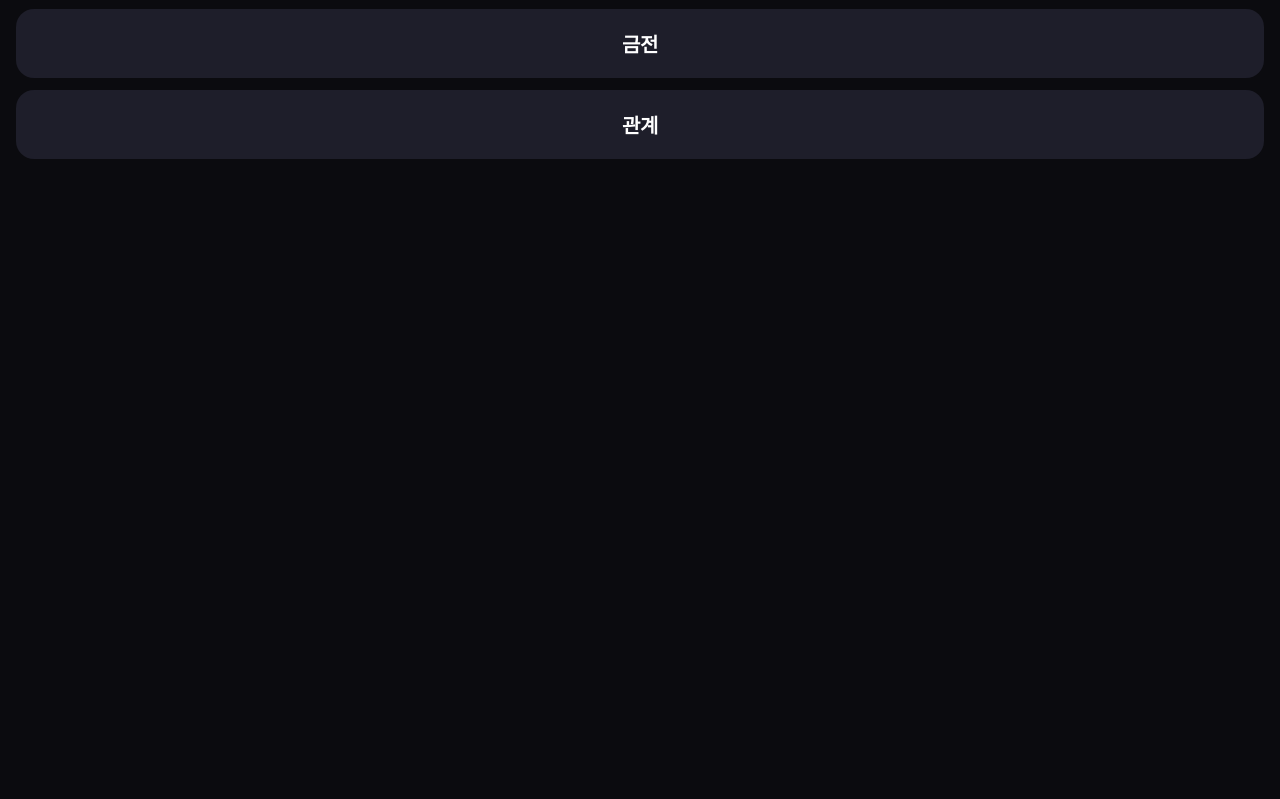
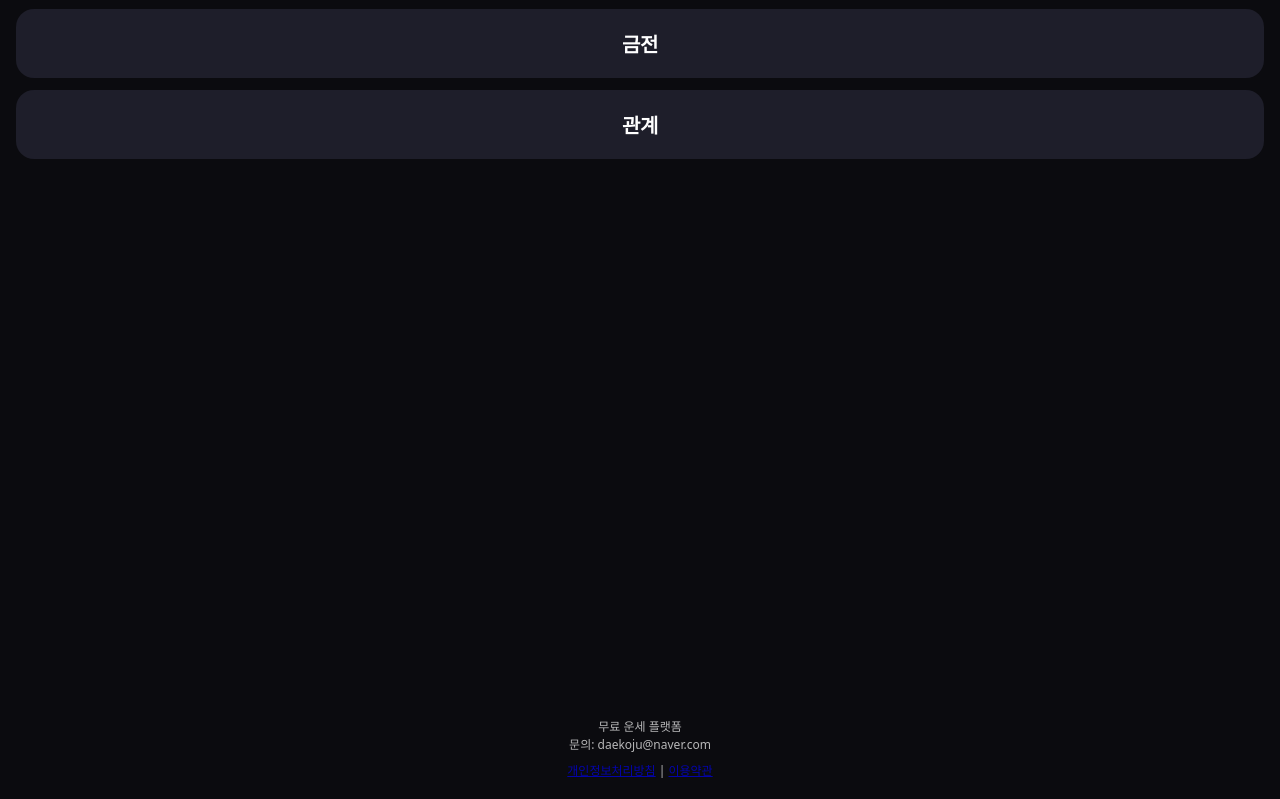
Before and after one commit to dananum-25/fortune-cash, a plain HTML site: page public/pages/tarot/tarot.html in a window 1280 px wide. Shown: the part 575-1374 px from the top of the page. Before the commit the page ends 1232 px from the top, so only its background shows below. Drawn offline with Linux system fonts and the light colour scheme.

Commit message:
Update tarot.html

```diff
--- a/public/pages/tarot/tarot.html
+++ b/public/pages/tarot/tarot.html
@@ -119,3 +119,18 @@
 
 </body>
 </html>
+<footer style="
+  margin-top:40px;
+  padding:20px 10px;
+  text-align:center;
+  font-size:12px;
+  opacity:0.7;
+">
+  <div>무료 운세 플랫폼</div>
+  <div>문의: daekoju@naver.com</div>
+
+  <div style="margin-top:8px;">
+    <a href="/privacy.html">개인정보처리방침</a> |
+    <a href="/terms.html">이용약관</a>
+  </div>
+</footer>
```
